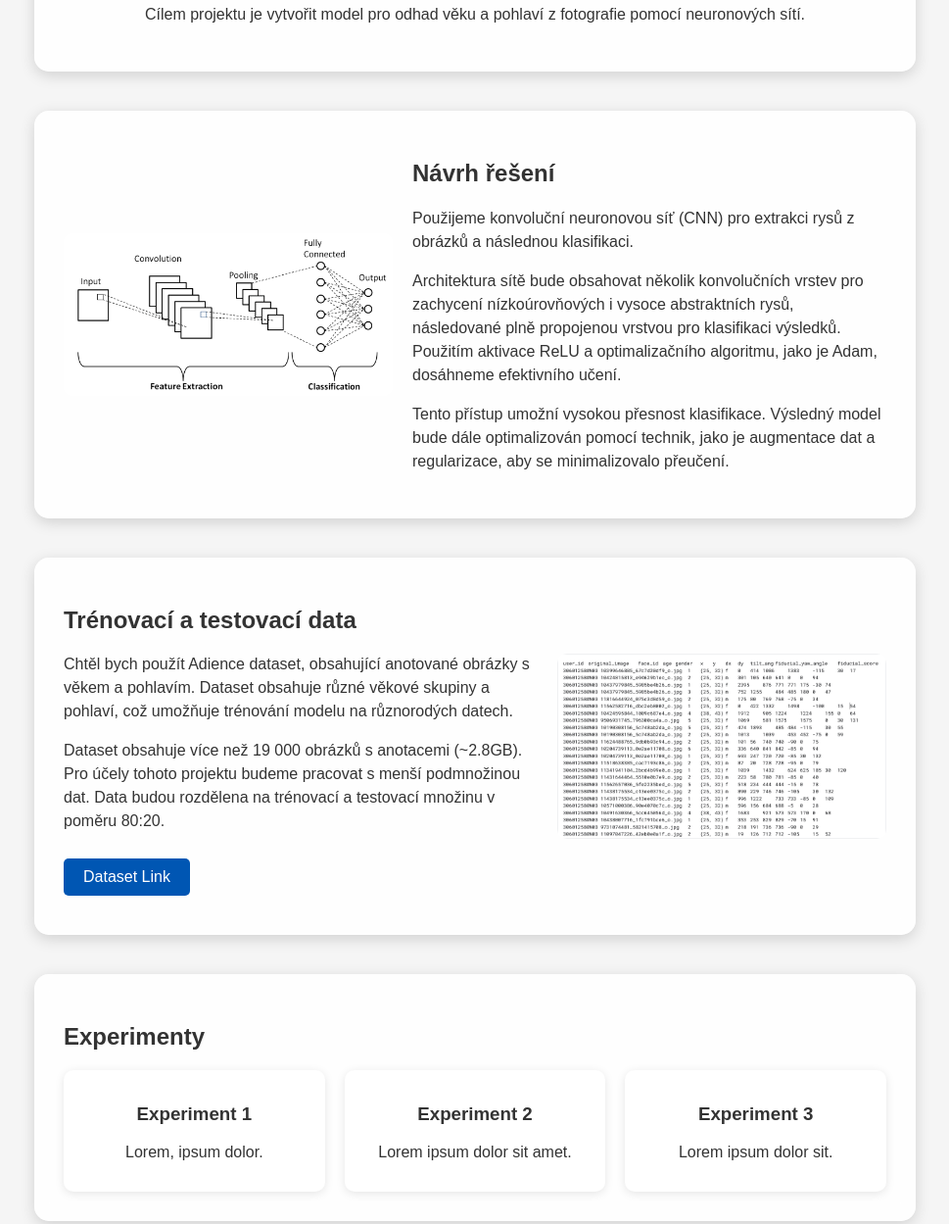
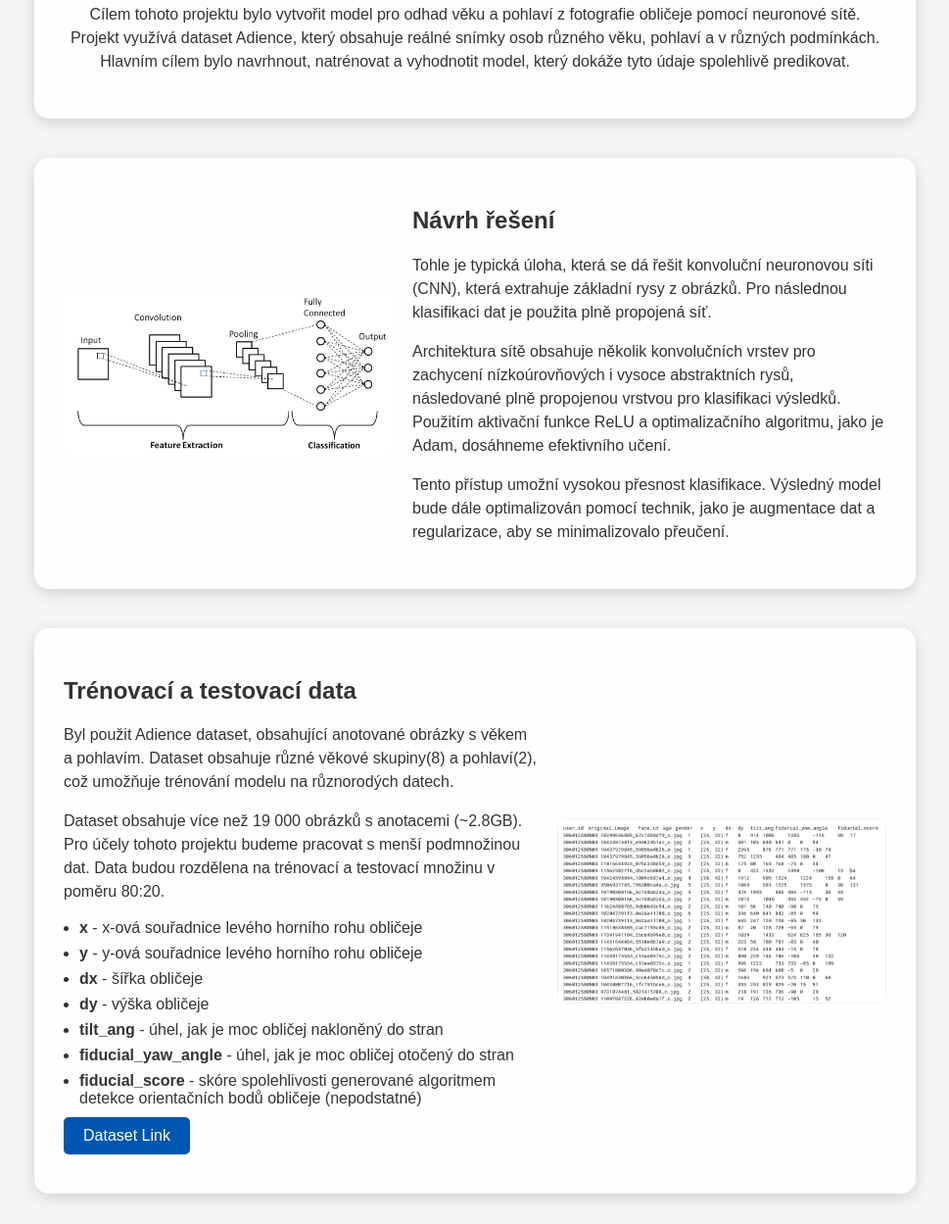
Before and after one commit to ilya496/ilya496.github.io, a plain HTML site: page index.html in a window 1280 px wide. Shown: the part 426-1675 px from the top of the page at 98% size, without its empty margins (155-1124 px from the left). Drawn offline with Linux system fonts and the light colour scheme.

Commit message:
slight changes

```diff
--- a/index.html
+++ b/index.html
@@ -37,8 +37,11 @@
     <section class="section text-only" id="zadani">
       <h2 class="section__title">Zadání</h2>
       <p class="section__text">
-        Cílem projektu je vytvořit model pro odhad věku a pohlaví z fotografie
-        pomocí neuronových sítí.
+        Cílem tohoto projektu bylo vytvořit model pro odhad věku a pohlaví z
+        fotografie obličeje pomocí neuronové sítě. Projekt využívá dataset
+        Adience, který obsahuje reálné snímky osob různého věku, pohlaví a v
+        různých podmínkách. Hlavním cílem bylo navrhnout, natrénovat a
+        vyhodnotit model, který dokáže tyto údaje spolehlivě predikovat.
       </p>
     </section>
 
@@ -52,14 +55,15 @@
         <div class="text">
           <h2 class="section__title">Návrh řešení</h2>
           <p class="section__text">
-            Použijeme konvoluční neuronovou síť (CNN) pro extrakci rysů z
-            obrázků a následnou klasifikaci.
+            Tohle je typická úloha, která se dá řešit konvoluční neuronovou síti
+            (CNN), která extrahuje základní rysy z obrázků. Pro následnou
+            klasifikaci dat je použita plně propojená síť.
           </p>
           <p class="section__text">
-            Architektura sítě bude obsahovat několik konvolučních vrstev pro
-            zachycení nízkoúrovňových i vysoce abstraktních rysů, následované
-            plně propojenou vrstvou pro klasifikaci výsledků. Použitím aktivace
-            ReLU a optimalizačního algoritmu, jako je Adam, dosáhneme
+            Architektura sítě obsahuje několik konvolučních vrstev pro zachycení
+            nízkoúrovňových i vysoce abstraktních rysů, následované plně
+            propojenou vrstvou pro klasifikaci výsledků. Použitím aktivační
+            funkce ReLU a optimalizačního algoritmu, jako je Adam, dosáhneme
             efektivního učení.
           </p>
           <p class="section__text">
@@ -76,15 +80,37 @@
         <div class="text">
           <h2 class="section__title">Trénovací a testovací data</h2>
           <p class="section__text">
-            Chtěl bych použít Adience dataset, obsahující anotované obrázky s
-            věkem a pohlavím. Dataset obsahuje různé věkové skupiny a pohlaví,
-            což umožňuje trénování modelu na různorodých datech.
+            Byl použit Adience dataset, obsahující anotované obrázky s věkem a
+            pohlavím. Dataset obsahuje různé věkové skupiny(8) a pohlaví(2), což
+            umožňuje trénování modelu na různorodých datech.
           </p>
           <p class="section__text">
             Dataset obsahuje více než 19 000 obrázků s anotacemi (~2.8GB). Pro
             účely tohoto projektu budeme pracovat s menší podmnožinou dat. Data
             budou rozdělena na trénovací a testovací množinu v poměru 80:20.
           </p>
+          <ul class="section__list">
+            <li class="section__item">
+              <strong>x</strong> - x-ová souřadnice levého horního rohu obličeje
+            </li>
+            <li class="section__item">
+              <strong>y</strong> - y-ová souřadnice levého horního rohu obličeje
+            </li>
+            <li class="section__item"><strong>dx</strong> - šířka obličeje</li>
+            <li class="section__item"><strong>dy</strong> - výška obličeje</li>
+            <li class="section__item">
+              <strong>tilt_ang</strong> - úhel, jak je moc obličej nakloněný do
+              stran
+            </li>
+            <li class="section__item">
+              <strong>fiducial_yaw_angle</strong> - úhel, jak je moc obličej
+              otočený do stran
+            </li>
+            <li class="section__item">
+              <strong>fiducial_score</strong> - skóre spolehlivosti generované
+              algoritmem detekce orientačních bodů obličeje (nepodstatné)
+            </li>
+          </ul>
           <a
             href="https://www.kaggle.com/datasets/alfredhhw/adiencegender"
             class="section__link"
--- a/styles.css
+++ b/styles.css
@@ -112,6 +112,15 @@ body {
 
 .section__text {
   line-height: 1.5;
+}
+
+.section__list {
+  margin: 0;
+  padding-left: 1rem;
+}
+
+.section__item:not(:last-child) {
+  margin-bottom: 0.5rem;
 }
 
 .section__link {
```
